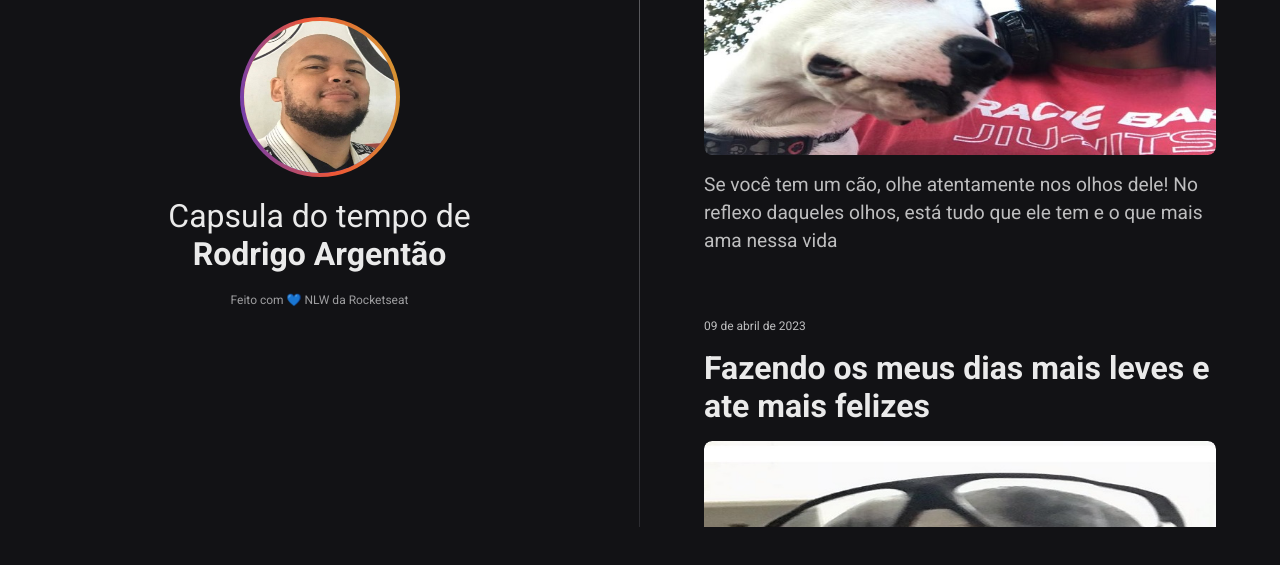
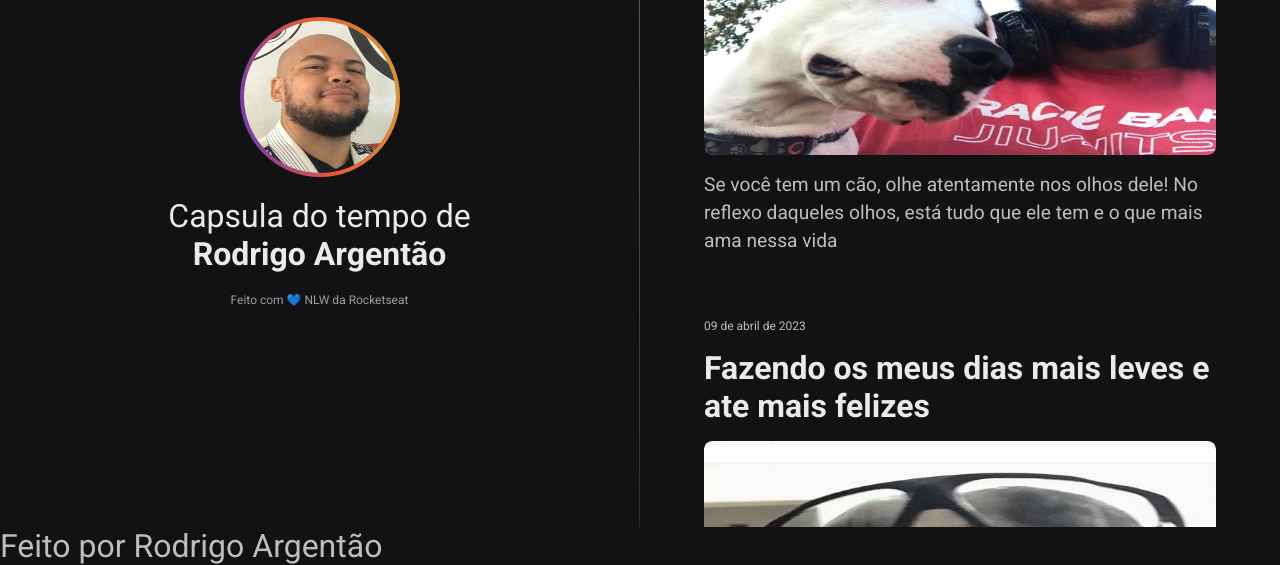
Before and after one commit to rdg1rodrigo/nlwspacetime, a plain HTML site: page index.html in a window 1280 px wide. Shown: the part 273-838 px from the top of the page. Before the commit the page ends 800 px from the top, so only its background shows below. Drawn offline with Linux system fonts and the light colour scheme.

Commit message:
add footer

```diff
--- a/index.html
+++ b/index.html
@@ -152,6 +152,10 @@
 
         </a>
     </nav>
+
+    <footer>
+        <p>Feito por Rodrigo Argentão</p>
+    </footer>
 </body>
 
 </html>
--- a/styles.css
+++ b/styles.css
@@ -104,6 +104,11 @@ aside span {
     font-size: 0.75rem;
     color: #9e9ea0;
 }
+footer p {
+    color: #bebebf;
+font-size: 2rem;
+}
+
 @media (max-width: 768px) {
     :root {
         font-size: 14px;
```
